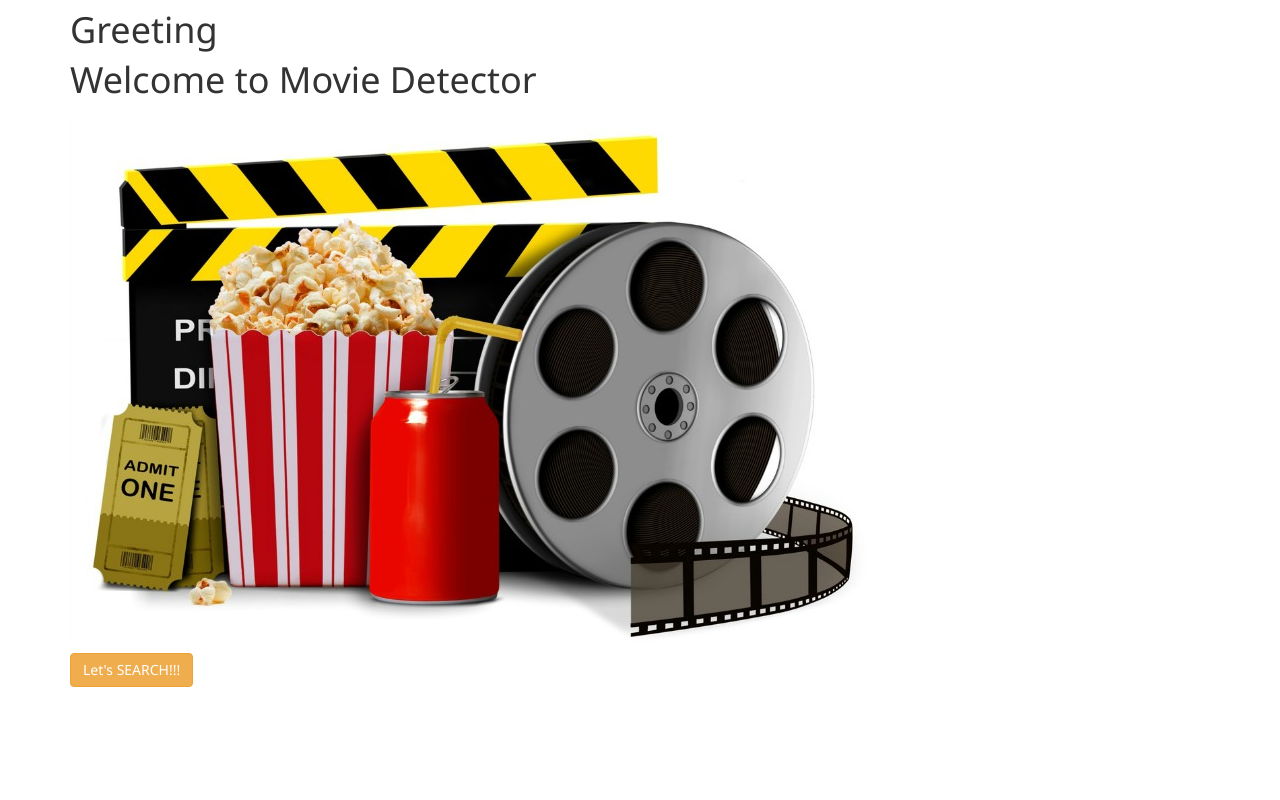
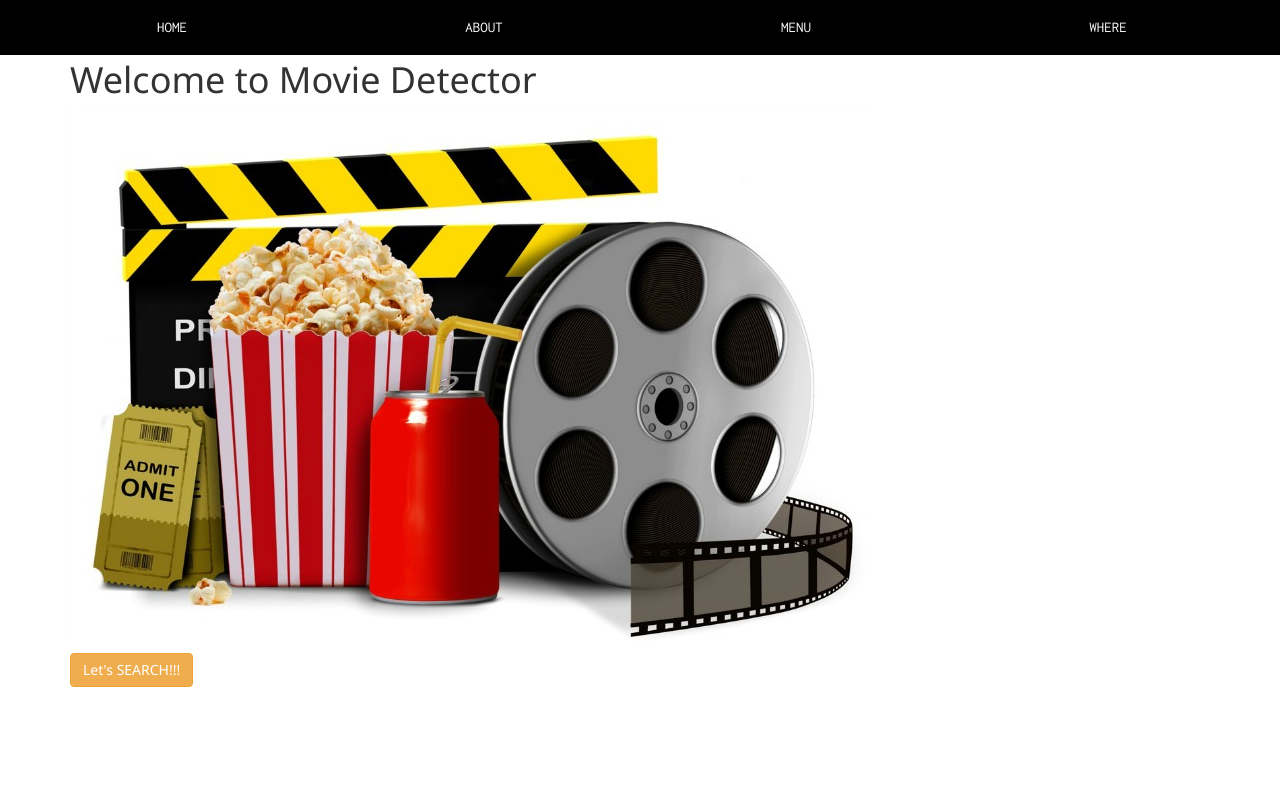
Before and after one commit to sumara523/MovieDetector, a Python web app: template flask/templates/index.html in a window 1280 px wide. Run offline with Jinja, Linux system fonts and the light colour scheme; the template is opened without the code that fills it, so the values that code supplies are empty; some libraries are stand-ins or nearby versions.

Commit message:
start of nav bar

```diff
--- a/flask/templates/index.html
+++ b/flask/templates/index.html
@@ -10,11 +10,28 @@
     <script src="https://maxcdn.bootstrapcdn.com/bootstrap/3.4.0/js/bootstrap.min.js"></script>
     <link rel="stylesheet" href="https://www.w3schools.com/w3css/4/w3.css">
 <link rel="stylesheet" href="https://fonts.googleapis.com/css?family=Inconsolata">
-
+<link rel="stylesheet" href="website.css">
 
 </head>
 
 <body>
+  <!-- Links (sit on top) -->
+<div class="w3-top">
+  <div class="w3-row w3-padding w3-black">
+    <div class="w3-col s3">
+      <a href="#" class="w3-button w3-block w3-black">HOME</a>
+    </div>
+    <div class="w3-col s3">
+      <a href="#about" class="w3-button w3-block w3-black">ABOUT</a>
+    </div>
+    <div class="w3-col s3">
+      <a href="#menu" class="w3-button w3-block w3-black">MENU</a>
+    </div>
+    <div class="w3-col s3">
+      <a href="#where" class="w3-button w3-block w3-black">WHERE</a>
+    </div>
+  </div>
+</div>
   <div class="container">
     <h1>Greeting</h1>
     <h1>Welcome to Movie Detector</h1>
--- a/flask/templates/website.css
+++ b/flask/templates/website.css
@@ -1,8 +1,15 @@
-body {
-  background-color: #2C3531;
+body, html {
+  height: 100%;
+  font-family: "Inconsolata", sans-serif;
 }
 
-h1 {
-  color: navy;
-  margin-left: 20px;
+.bgimg {
+  background-position: center;
+  background-size: cover;
+  background-image: url("/w3images/coffeehouse.jpg");
+  min-height: 75%;
 }
+
+.menu {
+  display: none;
+}
```
Also changed, not shown: flask/templates/list.html (+8 -10 lines), flask/templates/results.html (+2 -17 lines), flask/templates/search.html (+18 -0 lines).
